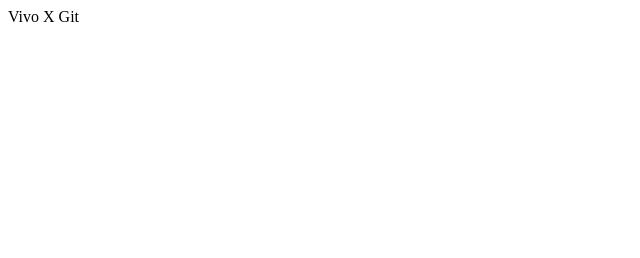
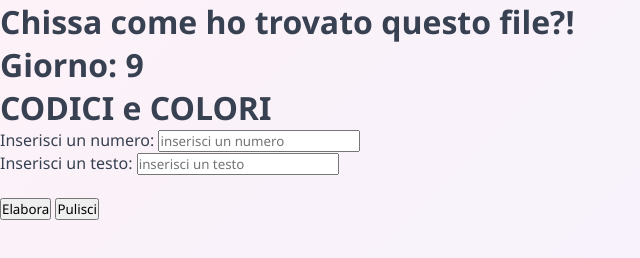
Before and after one commit to John-Hole/CodingColor, a plain HTML site: page index.html in a window 1280 px wide. Shown: the whole page, without its empty margins (0-640 px from the left). Drawn offline with Linux system fonts and the light colour scheme.

Commit message:
Basta di dare lo stesso progetto tutti i anni e con lo stesso nome

```diff
--- a/index.html
+++ b/index.html
@@ -1,10 +1,35 @@
-<html>
-	<head>
-		Vivo X Git
-	</head>
-
-	<body>
-
-	</body>
-
+<!DOCTYPE html>
+<html lang="it">
+<head>
+    <meta charset="utf-8">
+    <title>Coding&Color - 4BINF</title>
+    <link href="style.css" rel="stylesheet" type="text/css" />
+</head>
+<body>
+<div id="header">
+    <h1 id="saluto">Chissa come ho trovato questo file?!</h1>
+    <h1 id="saluto2">Giorno: </h1>
+</div>
+<div id="title">
+    <h1>CODICI e COLORI</h1>
+</div>
+<div id="input">
+    <label for="inNumber">Inserisci un numero: </label>
+    <input id="inNumber" placeholder="inserisci un numero">
+    <br>
+    <label for="inText">Inserisci un testo: </label>
+    <input id="inText" placeholder="inserisci un testo">
+    <br><br>
+    <button type="button" id="btnElabora" onclick="elabora()">Elabora</button>
+    <button type="button" id="btnCancella" onclick="reset()">Pulisci</button>
+</div>
+<div id="output">
+    <p id="outText"></p>
+    <P ID="outText2"></P>
+</div>
+<div>
+    <p id="error"></p>
+</div>
+<script src="script.js"></script>
+</body>
 </html>
--- a/script.js
+++ b/script.js
@@ -0,0 +1,55 @@
+console.log("Inizio esecuzione");
+let d = new Date();
+console.log(d);
+document.getElementById("saluto2").innerHTML += d.getDate();
+
+let colori = [];
+
+function elabora(){
+    let numero = Number(document.getElementById("inNumber").value);
+    alert(numero);
+
+    let testo = document.getElementById("inText").value;
+    document.getElementById("outText2").innerHTML = testo;
+
+    if(numero >= 0 && numero <= 255){
+        // inserire il numero dentro l'array
+        colori.push(numero);
+
+        // visualizzare il numero dentro il div output
+        document.getElementById("outText").innerHTML =
+            "Hai inserito il numero " + numero;
+
+        // visualizzare i numeri inseriti
+        document.getElementById("outText").innerHTML +=
+            "<br>I colori inseriti sono: " + colori.join(", ");
+        console.log(colori);
+
+        if(colori.length == 3){
+            let newColor = `rgb(${colori[0]}, ${colori[1]}, ${colori[2]})`;
+            document.getElementById("outText2").style.color = newColor;
+        }
+
+    } else {
+        // messaggio dentro il div error
+        document.getElementById("error").innerHTML =
+            "Il numero inserito non va bene";
+    }
+}
+
+function reset(){
+    // svuota input
+    document.getElementById("inNumber").value = "";
+    document.getElementById("inText").value = "";
+
+    // svuota output
+    document.getElementById("outText").innerHTML = "";
+    document.getElementById("outText2").innerHTML = "";
+    document.getElementById("error").innerHTML = "";
+
+    // ripristina colore testo
+    document.getElementById("outText2").style.color = "black";
+
+    // svuota array colori
+    colori = [];
+}
--- a/style.css
+++ b/style.css
@@ -0,0 +1,12 @@
+* {
+    margin: 0;
+    padding: 0;
+    box-sizing: border-box;
+    font-family: "Segoe UI", Arial, sans-serif;
+}
+
+body {
+    background: linear-gradient(135deg, #fdf2f8, #eef2ff);
+    color: #374151;
+    min-height: 100vh;
+}
```
